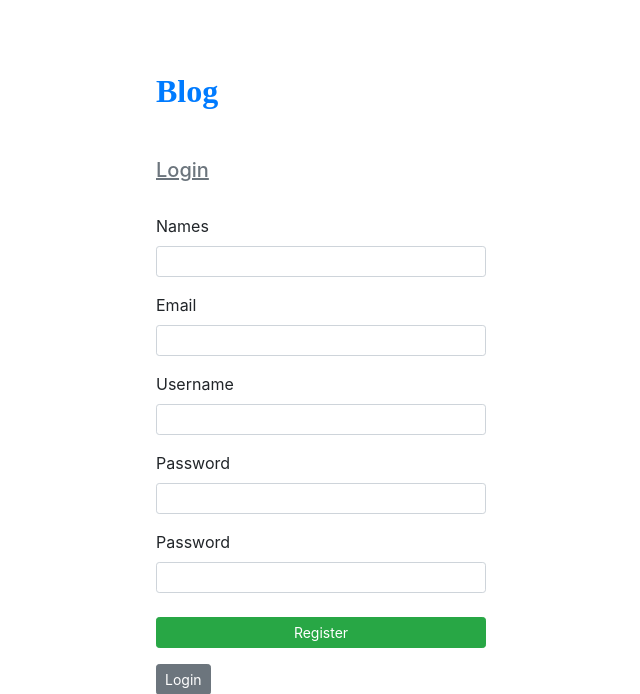
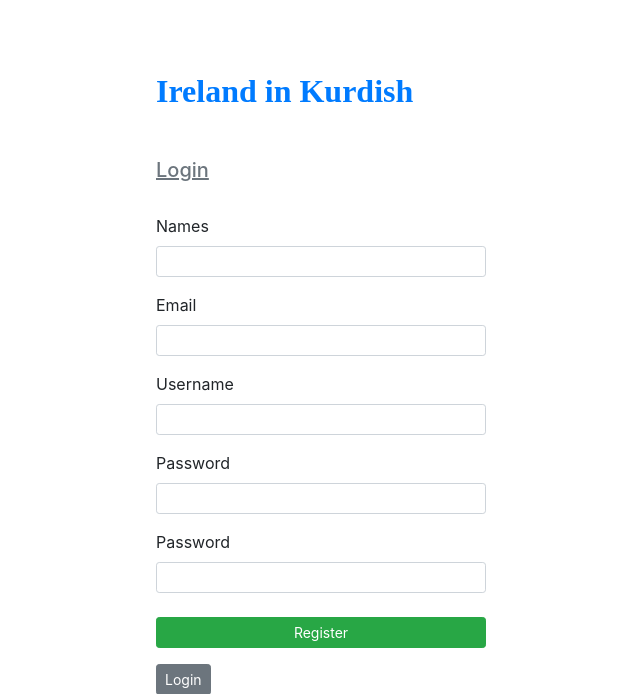
Before and after one commit to Code-Institute-Submissions/helgurd-blog, a Flask app: page /register in a window 1280 px wide. Shown: the top 694 px of the page, without its empty margins (304-944 px from the left). Run offline with Flask 2, Linux system fonts and the light colour scheme; some libraries are stand-ins or nearby versions.

Commit message:
name change

```diff
--- a/blog/templates/layout.html
+++ b/blog/templates/layout.html
@@ -3,7 +3,7 @@
 
 <head>
   <meta charset="utf-8">
-  <title >BLOG</title>
+  <title >Ireland in Kurdish</title>
   <meta content="width=device-width, initial-scale=1.0" name="viewport">
   <meta content="" name="keywords">
   <meta content="" name="description">
@@ -27,7 +27,7 @@
         <span></span>
       </button>
       <a class="navbar-brand text-brand" id="logo" href="/" style="font-family: 'Gellix'">
-          Blog
+          Ireland in Kurdish
       </a>
       <button type="button" class="btn btn-link nav-search navbar-toggle-box-collapse d-md-none" data-toggle="collapse"
         data-target="#navbarTogglerDemo01" aria-expanded="false">
--- a/blog/templates/login.html
+++ b/blog/templates/login.html
@@ -4,7 +4,7 @@
 
 <head>
   <meta charset="utf-8">
-  <title>Blog</title>
+  <title>Ireland in Kurdish</title>
   <meta content="width=device-width, initial-scale=1.0" name="viewport">
   <meta content="" name="keywords">
   <meta content="" name="description">
@@ -36,7 +36,7 @@
         <div class="col-lg-4 offset-lg-4 col-md-8 offset-md-2">
 
         <div  style="font-family: 'Gellix'; " class="text-primary h2 font-weight-bold mb-5">
-              Blog
+               Ireland in Kurdish
           </div>
             <form action="" method="POST" class="">
                 {{ form.hidden_tag() }}
--- a/blog/templates/register.html
+++ b/blog/templates/register.html
@@ -4,7 +4,7 @@
 
 <head>
   <meta charset="utf-8">
-  <title>Blog</title>
+  <title>Ireland in Kurdish</title>
   <meta content="width=device-width, initial-scale=1.0" name="viewport">
   <meta content="" name="keywords">
   <meta content="" name="description">
@@ -36,7 +36,7 @@
         <div class="col-lg-4 offset-lg-4 col-md-8 offset-md-2">
 
         <div  style="font-family: 'Gellix'; " class="text-primary h2 font-weight-bold mb-5">
-              Blog
+   Ireland in Kurdish
           </div>
             <form action="" method="POST" class="">
                 {{ form.hidden_tag() }}
```
